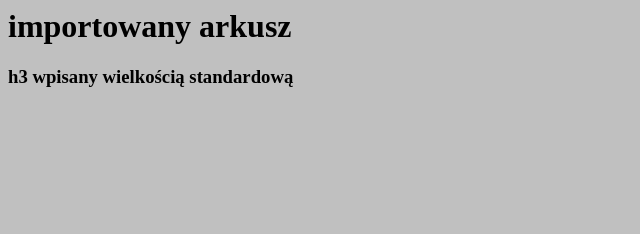
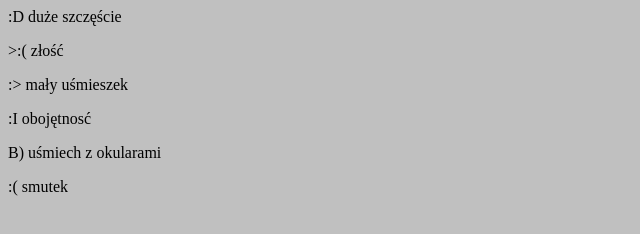
Before and after one commit to MarcelBorkowski/css, a plain HTML site: page bork_z6.html in a window 1280 px wide. Shown: the whole page, without its empty margins (0-640 px from the left). Drawn offline with Linux system fonts and the light colour scheme.

Commit message:
Update bork_z6.html

```diff
--- a/bork_z6.html
+++ b/bork_z6.html
@@ -8,7 +8,13 @@
  </style>
 </head>
 <body bgcolor="silver">
- <h1> importowany arkusz</h1>
- <H3> h3 wpisany wielkością standardową</H3>
+
+<p> :D duże szczęście </p>
+ >:( złość
+<p> :> mały uśmieszek </p>
+ :I obojętnosć
+ <p> B) uśmiech z okularami </p>
+ :( smutek
+
  </body>
 </html>
```
